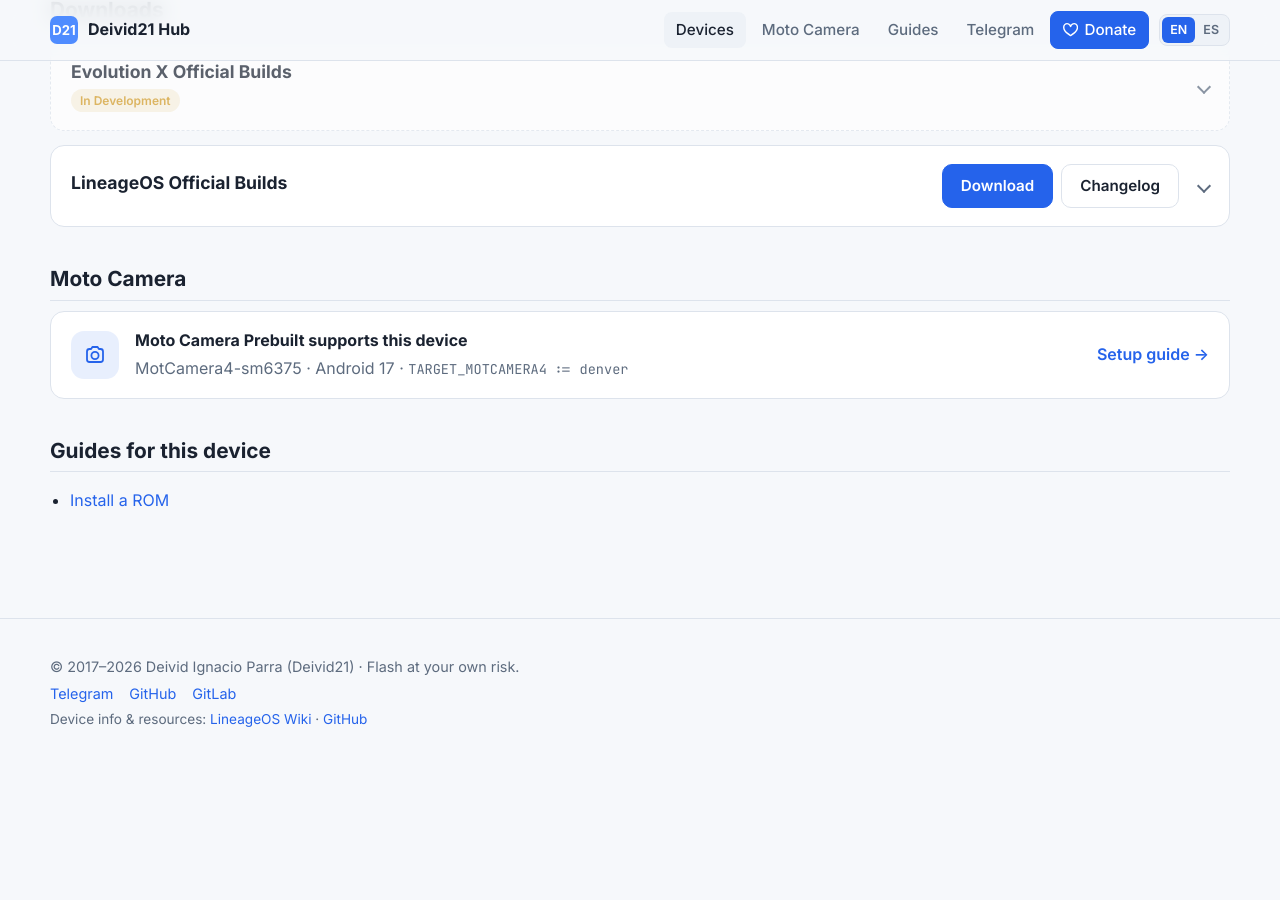
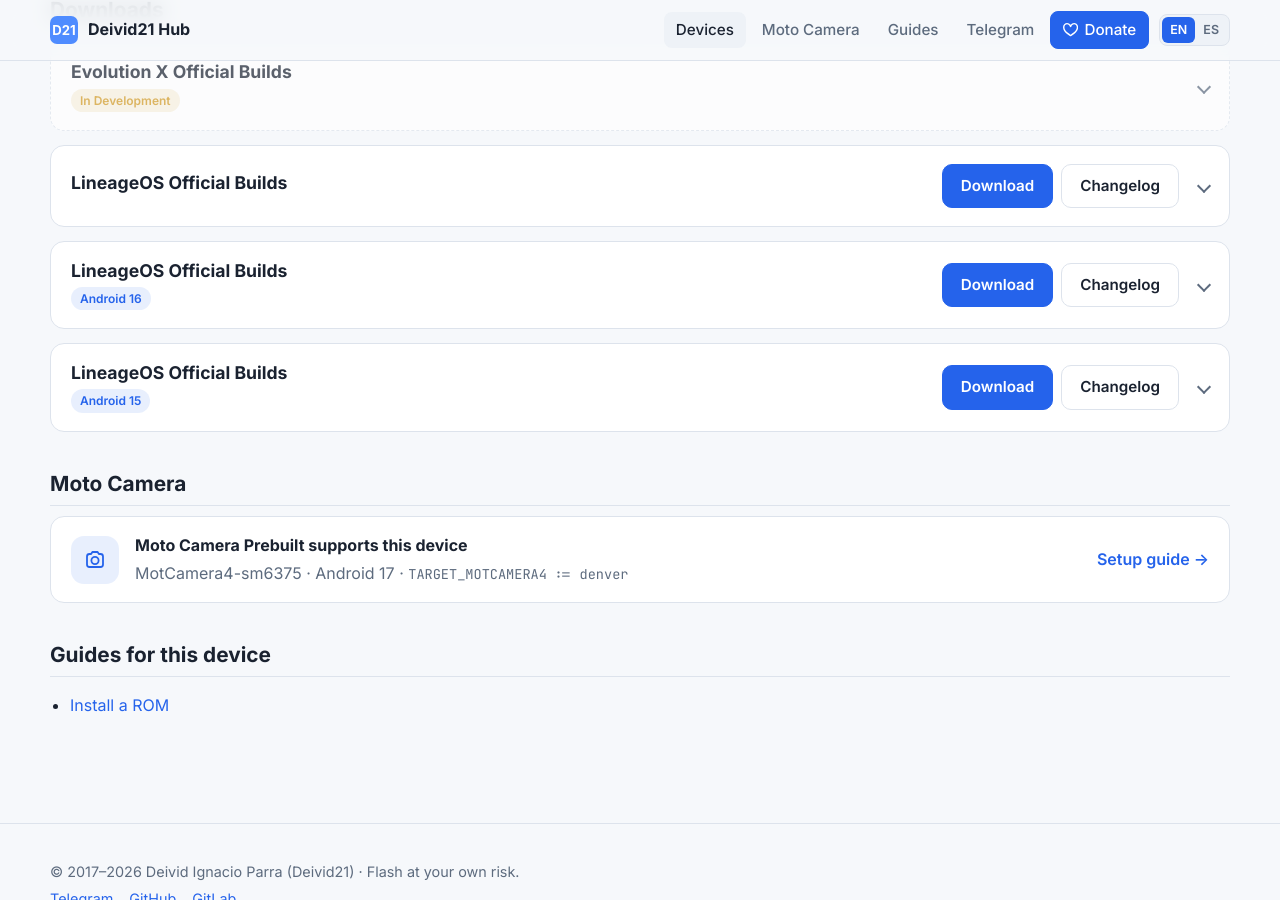
Before and after one commit to Deivid21/deivid21.github.io, a Jekyll site: the page built from _devices/denver.md, in a window 1280 px wide and 900 px high, scrolled down 494 px. Built offline with Jekyll 4.4.1, drawn with Linux system fonts in a browser that asks for light colours; before the commit the page ends 1261 px from its top, so only the background shows below that; part of the change alters nothing that is shown.

Commit message:
feat(devices): add archived LineageOS builds for denver
Keep the last official signed nightlies from Deivid21/RELEASES: 23.2
(Android 16), 22.2 (Android 15).

Co-Authored-By: Claude Opus 5.5 <noreply@anthropic.com>

```diff
--- a/_devices/denver.md
+++ b/_devices/denver.md
@@ -19,4 +19,54 @@ roms:
     # version: ""
     # status: active      # active | discontinued
     # date: 2026-11-03
+  - name: LineageOS
+    archived: true
+    android: 16
+    version: "23.2"
+    status: discontinued
+    date: 2026-10-08
+    download: https://github.com/Deivid21/RELEASES/releases/download/lineage-23.2-20261008-nightly-denver-signed/lineage-23.2-20261008-nightly-denver-signed.zip
+    changelog: https://github.com/Deivid21/RELEASES/releases/tag/lineage-23.2-20261008-nightly-denver-signed
+    sha256: "a02559f5199c57228ec6e8a6172142bdfea4ea1e87a4444dddc807110d297867"
+    filesize: "1.06 GB"
+    security_patch: September 2026
+    gapps: false
+    files:
+      - name: boot.img
+        url: https://github.com/Deivid21/RELEASES/releases/download/lineage-23.2-20261008-nightly-denver-signed/boot.img
+      - name: dtbo.img
+        url: https://github.com/Deivid21/RELEASES/releases/download/lineage-23.2-20261008-nightly-denver-signed/dtbo.img
+      - name: vbmeta.img
+        url: https://github.com/Deivid21/RELEASES/releases/download/lineage-23.2-20261008-nightly-denver-signed/vbmeta.img
+      - name: vbmeta_system.img
+        url: https://github.com/Deivid21/RELEASES/releases/download/lineage-23.2-20261008-nightly-denver-signed/vbmeta_system.img
+      - name: vendor_boot.img
+        url: https://github.com/Deivid21/RELEASES/releases/download/lineage-23.2-20261008-nightly-denver-signed/vendor_boot.img
+    notes: "Last official LineageOS 23.2 nightly build (signed): September 2026 security patch, SELinux enforcing. No longer updated."
+    notes_es: "Última nightly oficial de LineageOS 23.2 (firmada): parche de seguridad de septiembre de 2026, SELinux enforcing. Ya no se actualiza."
+  - name: LineageOS
+    archived: true
+    android: 15
+    version: "22.2"
+    status: discontinued
+    date: 2025-10-09
+    download: https://github.com/Deivid21/RELEASES/releases/download/lineage-22.2-20251009-nightly-denver-signed/lineage-22.2-20251009-nightly-denver-signed.zip
+    changelog: https://github.com/Deivid21/RELEASES/releases/tag/lineage-22.2-20251009-nightly-denver-signed
+    sha256: "b453a5f01eae588f148311db987682e8816f991b3a670aeb37fd6b7df3b4e551"
+    filesize: "1.00 GB"
+    security_patch: October 2025
+    gapps: false
+    files:
+      - name: boot.img
+        url: https://github.com/Deivid21/RELEASES/releases/download/lineage-22.2-20251009-nightly-denver-signed/boot.img
+      - name: dtbo.img
+        url: https://github.com/Deivid21/RELEASES/releases/download/lineage-22.2-20251009-nightly-denver-signed/dtbo.img
+      - name: vbmeta.img
+        url: https://github.com/Deivid21/RELEASES/releases/download/lineage-22.2-20251009-nightly-denver-signed/vbmeta.img
+      - name: vbmeta_system.img
+        url: https://github.com/Deivid21/RELEASES/releases/download/lineage-22.2-20251009-nightly-denver-signed/vbmeta_system.img
+      - name: vendor_boot.img
+        url: https://github.com/Deivid21/RELEASES/releases/download/lineage-22.2-20251009-nightly-denver-signed/vendor_boot.img
+    notes: "Last official LineageOS 22.2 nightly build (signed): October 2025 security patch, SELinux enforcing. No longer updated."
+    notes_es: "Última nightly oficial de LineageOS 22.2 (firmada): parche de seguridad de octubre de 2025, SELinux enforcing. Ya no se actualiza."
 ---
```
